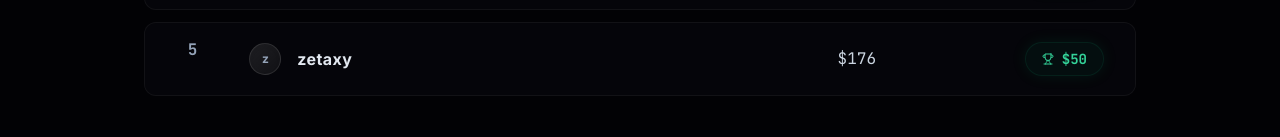
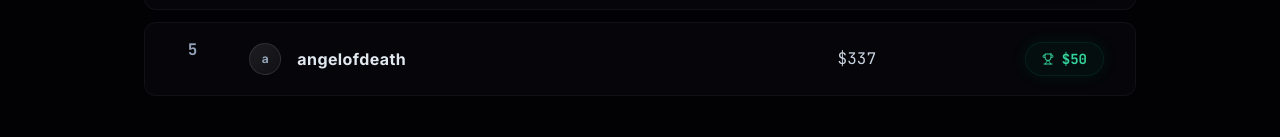
Before and after one commit to vivekstills/boat, a React (Vite) app: page / in a window 1280 px wide. Shown: the part 1691-1828 px from the top of the page. Built offline with nearby package versions, Linux system fonts and the light colour scheme.

Commit message:
Update constants.ts

```diff
--- a/constants.ts
+++ b/constants.ts
@@ -25,9 +25,9 @@ export const BONUSES: Bonus[] = [
 const RAW_PLAYERS = [
   { username: 'niggaboy', wagered: 3660 },
   { username: 'Omixboat', wagered: 1157 },
-  { username: 'plastictrees', wagered: 685 },
-  { username: 'Optimnob', wagered: 610 },
-  { username: 'zetaxy', wagered: 176 },
+  { username: 'plastictrees', wagered: 690 },
+  { username: 'Optimnob', wagered: 675 },
+  { username: 'angelofdeath', wagered: 337 },
 ];
 
 const generateRealData = (region: string): Player[] => {
```
